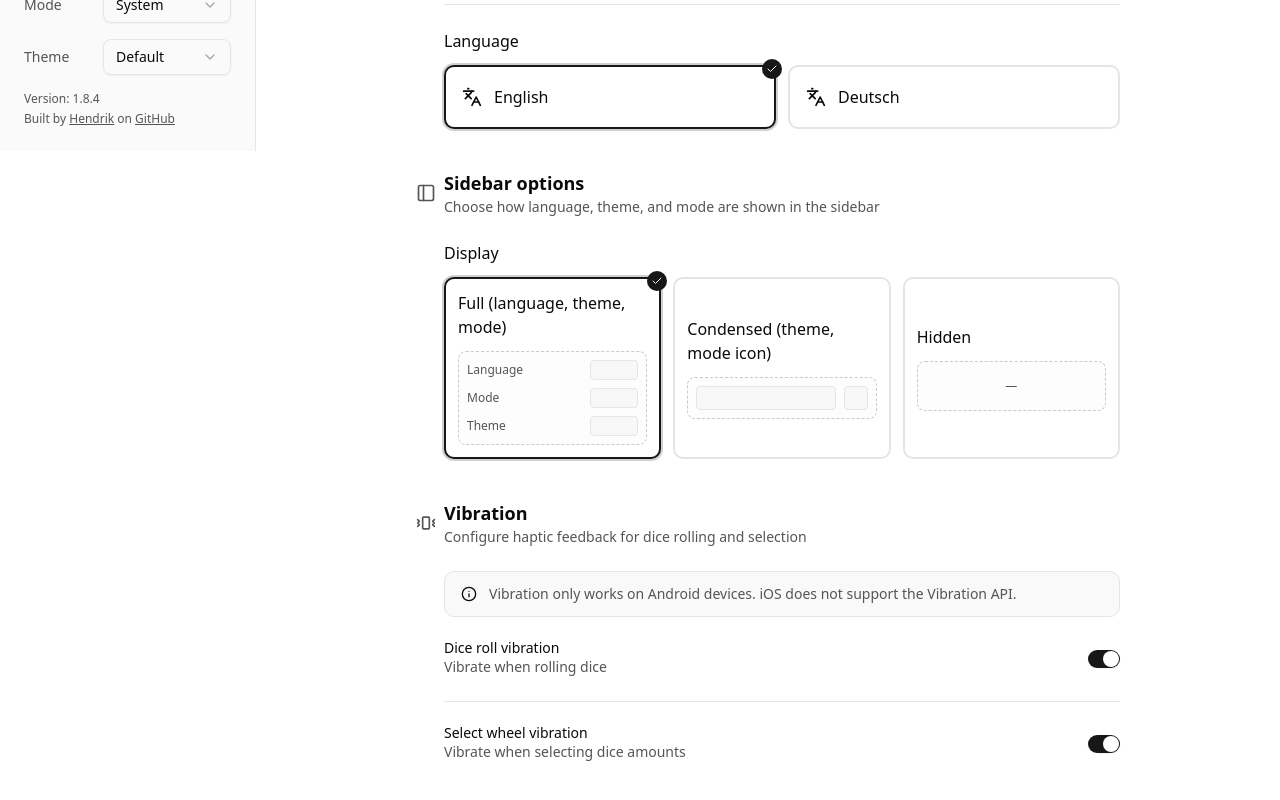
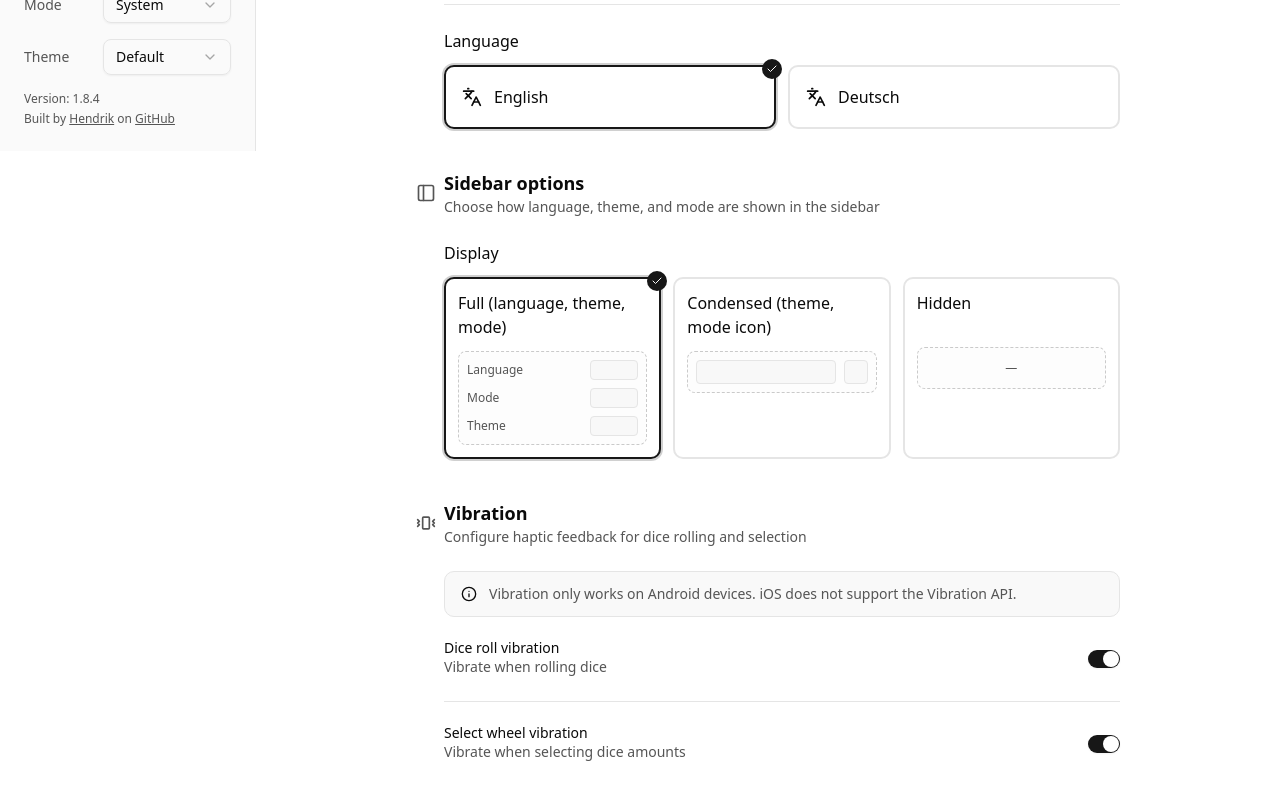
Before and after one commit to HoverBaum/talis, a Next.js app: page /en/pages/settings in a window 1280 px wide. Shown: the part 649-1449 px from the top of the page. Built offline with nearby package versions, Linux system fonts and the light colour scheme.

Commit message:
🎨 update preview cards for sidebar

```diff
--- a/components/SidebarOptionsPicker.tsx
+++ b/components/SidebarOptionsPicker.tsx
@@ -46,7 +46,7 @@ const CondensedPreview = () => (
 )
 
 const NonePreview = () => (
-  <div className="flex items-center justify-center py-2">
+  <div className="flex items-center justify-center py-1">
     <span className="text-xs text-muted-foreground">—</span>
   </div>
 )
@@ -63,7 +63,7 @@ export const SidebarOptionsPicker = ({
     <div
       role="radiogroup"
       aria-labelledby={groupLabelId}
-      className={cn('grid grid-cols-1 gap-3 sm:grid-cols-3', className)}
+      className={cn('grid grid-cols-1 items-stretch gap-3 sm:grid-cols-3', className)}
     >
       {options.map((optionValue) => (
         <SelectionCard
@@ -72,7 +72,8 @@ export const SidebarOptionsPicker = ({
           onSelect={() => onValueChange(optionValue)}
           sizeClass="min-h-[88px] p-3"
         >
-          <div className="flex flex-col gap-3">
+          <div className="flex h-full flex-col gap-3">
+            <div className="flex min-h-[2.75rem] shrink-0 items-start">
               <span className="font-medium">
                 {optionValue === 'full'
                   ? t('sidebarOptionsFull')
@@ -80,7 +81,8 @@ export const SidebarOptionsPicker = ({
                     ? t('sidebarOptionsCondensed')
                     : t('sidebarOptionsNone')}
               </span>
-            <div className="rounded-md border border-dashed border-muted-foreground/30 bg-muted/20 p-2">
+            </div>
+            <div className="shrink-0 rounded-md border border-dashed border-muted-foreground/30 bg-muted/20 p-2">
               {optionValue === 'full' && <FullPreview />}
               {optionValue === 'condensed' && <CondensedPreview />}
               {optionValue === 'none' && <NonePreview />}
```
Lines whose indentation alone changed are shown as unchanged.
